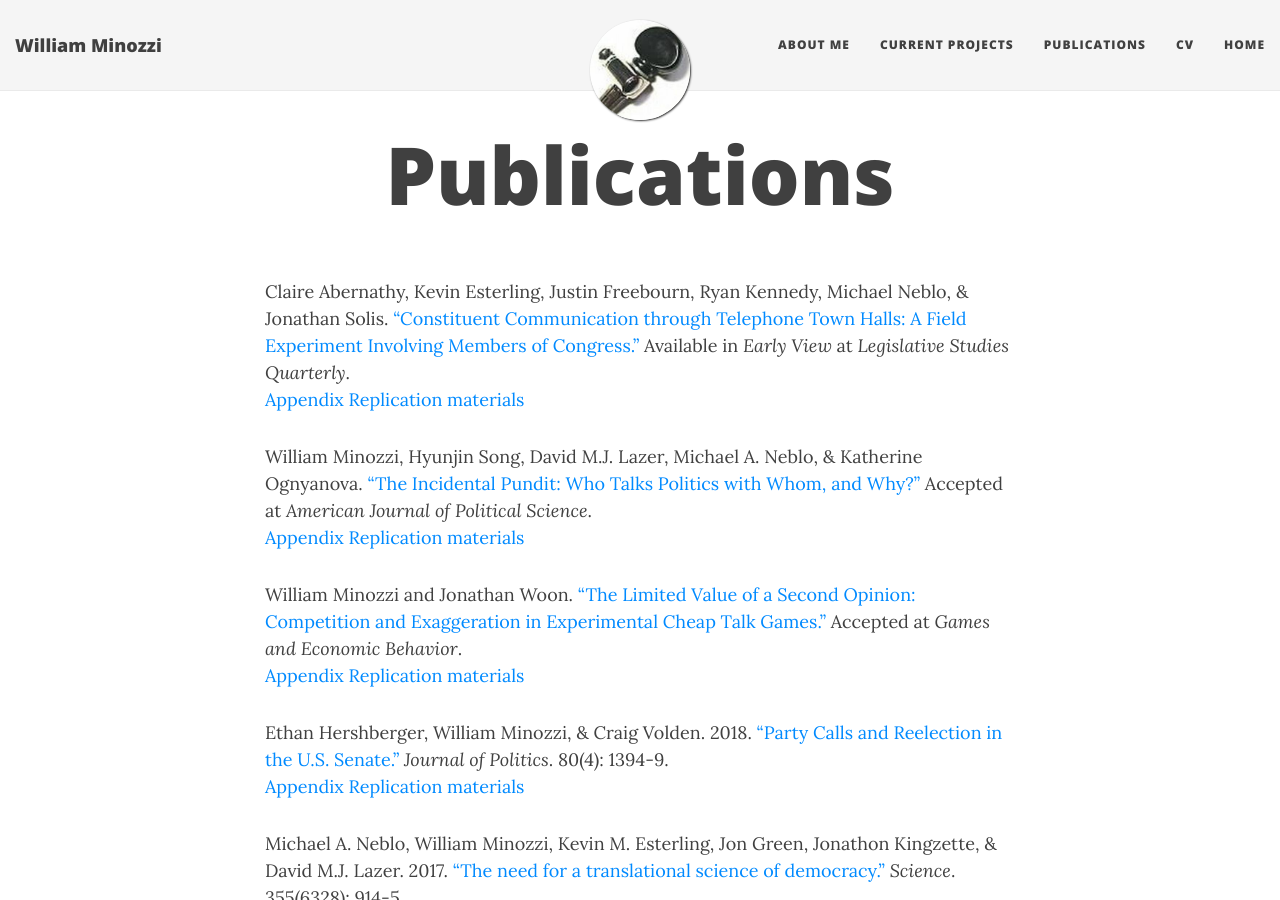
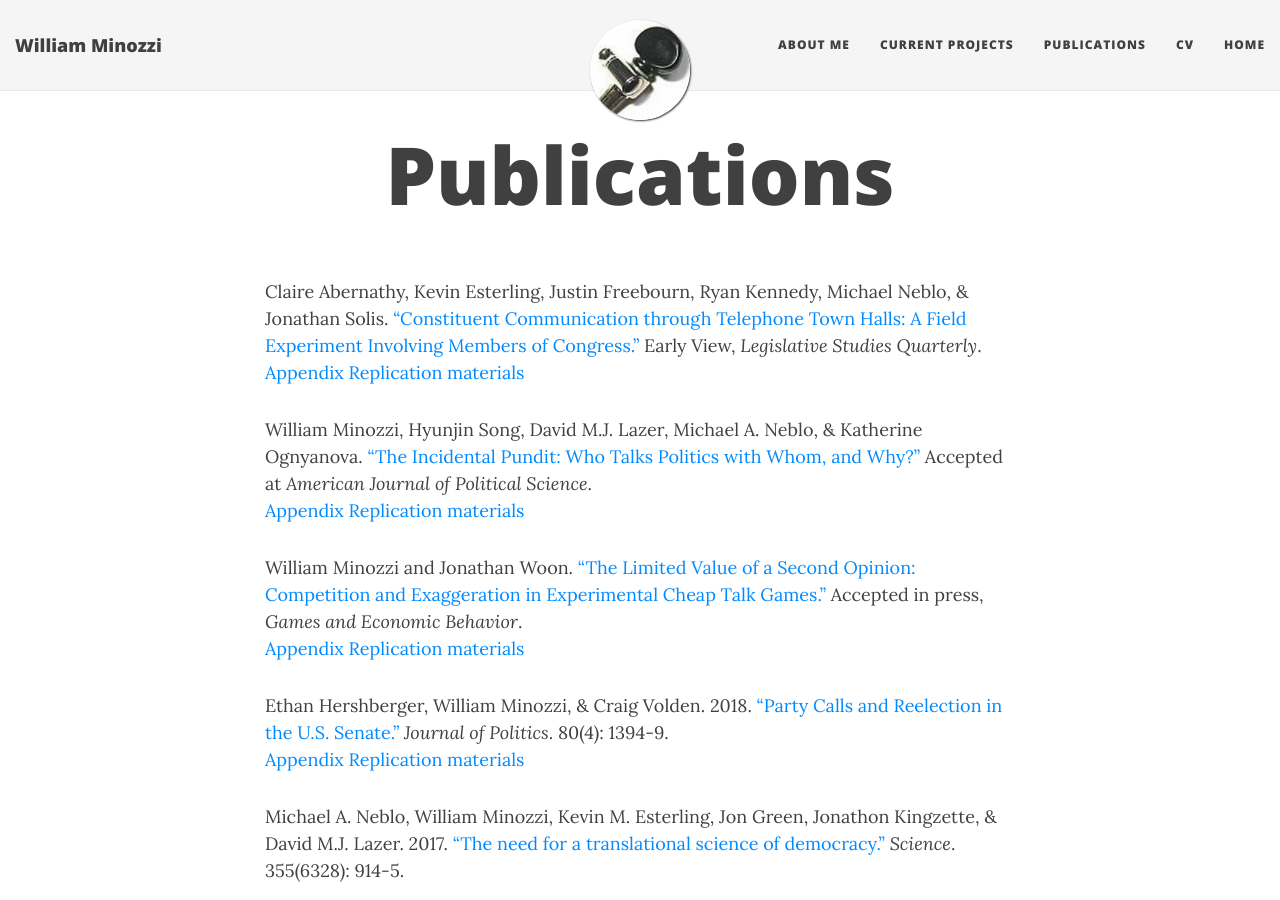
Before and after one commit to minozzi/minozzi.github.io, a Jekyll site: the page built from publications.md, in a window 1280 px wide and 900 px high. Built offline with Jekyll 4.4.1, drawn with Linux system fonts in a browser that asks for light colours; nearby versions of some CDN libraries.

Commit message:
Update publications.md

```diff
--- a/publications.md
+++ b/publications.md
@@ -5,7 +5,7 @@
 
 Claire Abernathy, Kevin Esterling, Justin Freebourn, Ryan Kennedy, Michael Neblo, & Jonathan Solis.
 ["Constituent Communication through Telephone Town Halls: A Field Experiment Involving Members of Congress."](https://onlinelibrary.wiley.com/doi/full/10.1111/lsq.12242)
-Available in *Early View* at *Legislative Studies Quarterly*.
+Early View, *Legislative Studies Quarterly*.
 [Appendix](telephone-town-halls-appendix.pdf)
 [Replication materials](https://doi.org/10.7910/DVN/LGBXWX)
 
@@ -15,8 +15,8 @@
 [Appendix](incidental-pundit-appendix.pdf)
 [Replication materials](https://doi.org/10.7910/DVN/VSVBTP)
 
-William Minozzi and Jonathan Woon. ["The Limited Value of a Second Opinion: Competition and Exaggeration in Experimental Cheap Talk Games."](limited-value.pdf)
-Accepted at *Games and Economic Behavior*.
+William Minozzi and Jonathan Woon. ["The Limited Value of a Second Opinion: Competition and Exaggeration in Experimental Cheap Talk Games."](https://www.sciencedirect.com/science/article/pii/S0899825619300740?via%3Dihub)
+Accepted in press, *Games and Economic Behavior*.
 [Appendix](limited-value-appendix.pdf)
 [Replication materials](https://doi.org/10.7910/DVN/99OJBV)
 
```
